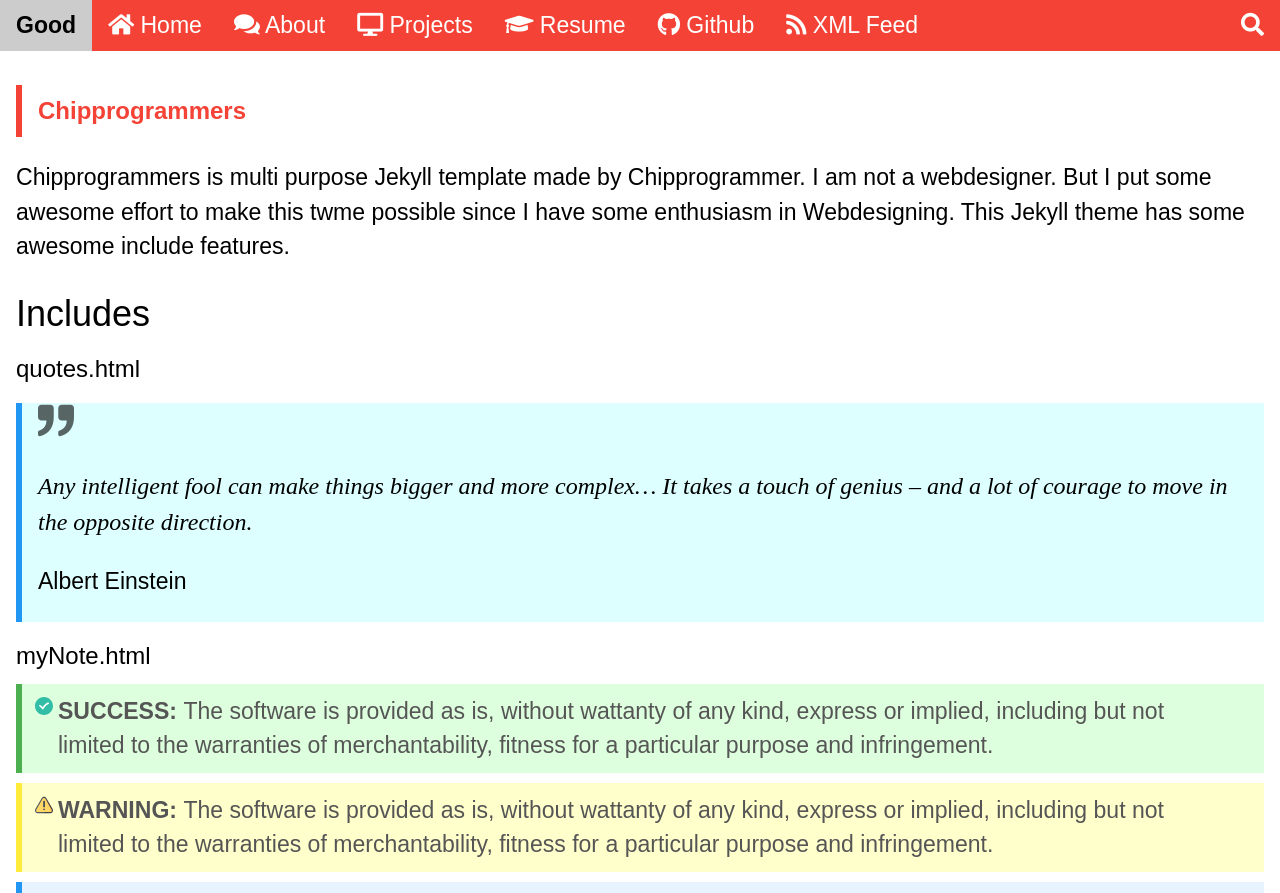
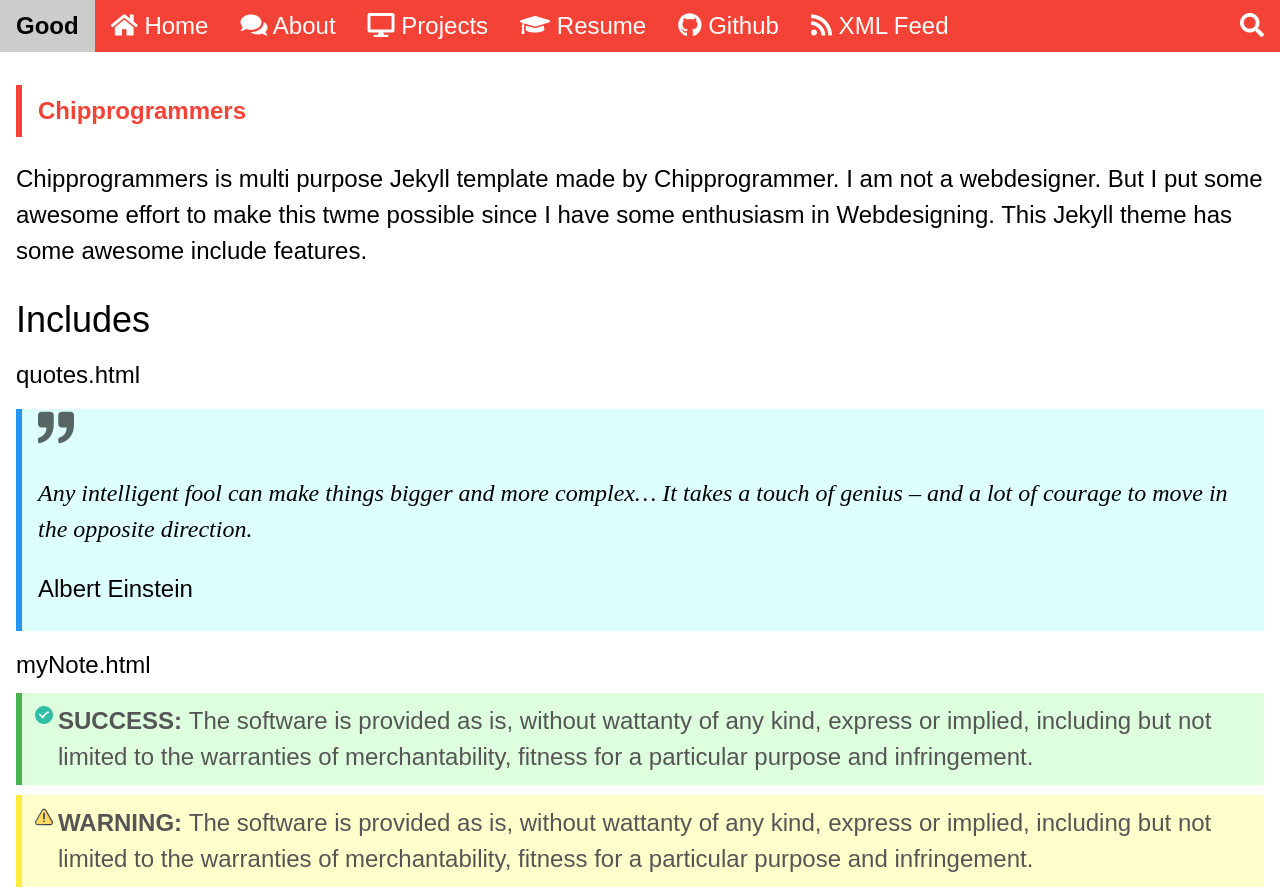
Before and after one commit to chipprogrammers/Good, a Jekyll site: the page built from index.md, in a window 1280 px wide and 1400 px high. Shown: the top 893 px of the window. Built offline with Jekyll 4.4.1, drawn with Linux system fonts in a browser that asks for light colours; some web fonts are replaced; comment, search, counter and statistics services are not loaded.

Commit message:
Update main_unminified.css

```diff
--- a/assets/css/main_unminified.css
+++ b/assets/css/main_unminified.css
@@ -1,6 +1,6 @@
 body,h1,h2,h3,h4,h5 {font-family: "Poppins", sans-serif}
 body {
-  font-size: calc(14px + (26 - 14) * ((100vw - 300px) / (1600 - 300)));
+  font-size: calc(18px + (26 - 18) * ((100vw - 300px) / (1600 - 300)));
 }
 .w3-half img{margin-bottom:-6px;margin-top:16px;opacity:0.8;cursor:pointer}
 .w3-half img:hover{opacity:1}
```
